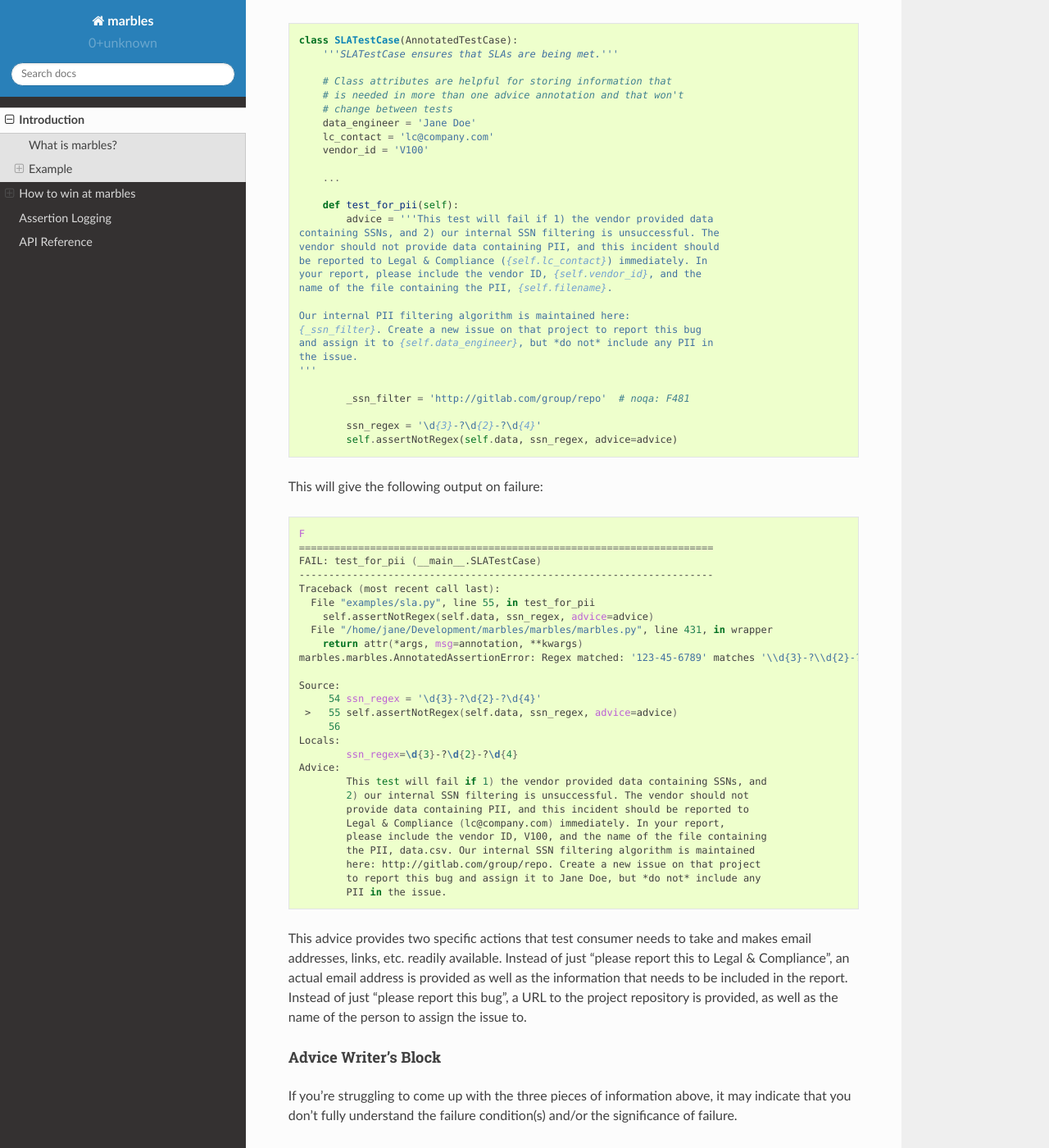
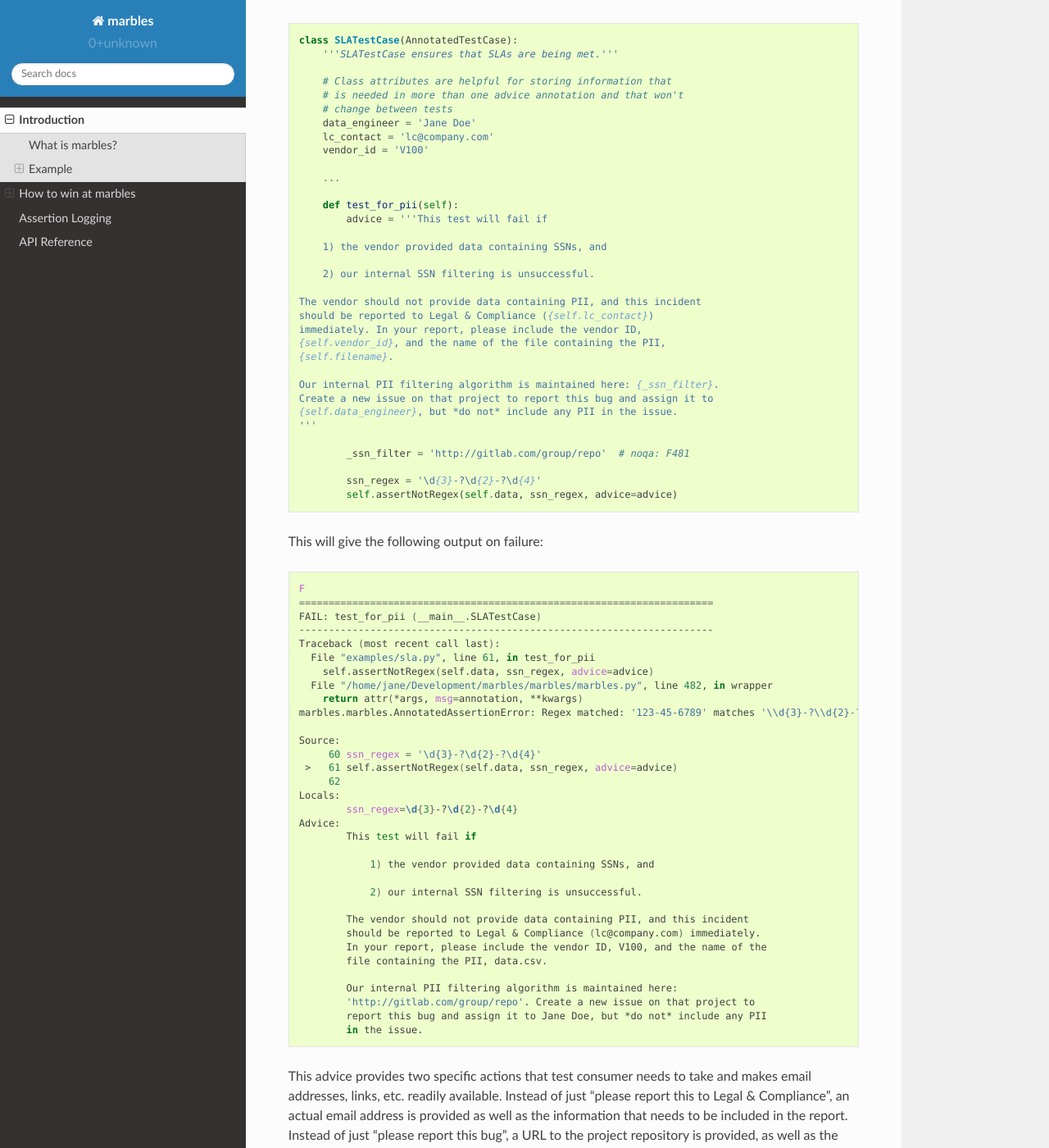
Before and after one commit to twosigma/marbles, a Sphinx documentation site: the page built from docs/winning.rst, in a window 1280 px wide and 1400 px high, scrolled down 4725 px. Shown: the whole window at 82% size. Built offline with Sphinx 7.4.7 and the Read the Docs theme 2.0.0, drawn with Linux system fonts in a browser that asks for light colours; some of the changed text lies outside the part shown.

Commit message:
Documentation fixes

```diff
--- a/docs/winning.rst
+++ b/docs/winning.rst
@@ -185,17 +185,21 @@ What does good advice look like? Let's expand on the advice in the SLA example a
         ...
 
         def test_for_pii(self):
-            advice = '''This test will fail if 1) the vendor provided data
-    containing SSNs, and 2) our internal SSN filtering is unsuccessful. The
-    vendor should not provide data containing PII, and this incident should
-    be reported to Legal & Compliance ({self.lc_contact}) immediately. In
-    your report, please include the vendor ID, {self.vendor_id}, and the
-    name of the file containing the PII, {self.filename}.
+            advice = '''This test will fail if
 
-    Our internal PII filtering algorithm is maintained here:
-    {_ssn_filter}. Create a new issue on that project to report this bug
-    and assign it to {self.data_engineer}, but *do not* include any PII in
-    the issue.
+        1) the vendor provided data containing SSNs, and
+
+        2) our internal SSN filtering is unsuccessful.
+
+    The vendor should not provide data containing PII, and this incident
+    should be reported to Legal & Compliance ({self.lc_contact})
+    immediately. In your report, please include the vendor ID,
+    {self.vendor_id}, and the name of the file containing the PII,
+    {self.filename}.
+
+    Our internal PII filtering algorithm is maintained here: {_ssn_filter}.
+    Create a new issue on that project to report this bug and assign it to
+    {self.data_engineer}, but *do not* include any PII in the issue.
     '''
 
             _ssn_filter = 'http://gitlab.com/group/repo'  # noqa: F481
@@ -212,28 +216,34 @@ This will give the following output on failure:
     FAIL: test_for_pii (__main__.SLATestCase)
     ----------------------------------------------------------------------
     Traceback (most recent call last):
-      File "examples/sla.py", line 55, in test_for_pii
+      File "examples/sla.py", line 61, in test_for_pii
         self.assertNotRegex(self.data, ssn_regex, advice=advice)
-      File "/home/jane/Development/marbles/marbles/marbles.py", line 431, in wrapper
+      File "/home/jane/Development/marbles/marbles/marbles.py", line 482, in wrapper
         return attr(*args, msg=annotation, **kwargs)
     marbles.marbles.AnnotatedAssertionError: Regex matched: '123-45-6789' matches '\\d{3}-?\\d{2}-?\\d{4}' in '12345,2017-01-01,iPhone 7,649.00,123-45-6789'
 
     Source:
-         54 ssn_regex = '\d{3}-?\d{2}-?\d{4}'
-     >   55 self.assertNotRegex(self.data, ssn_regex, advice=advice)
-         56
+         60 ssn_regex = '\d{3}-?\d{2}-?\d{4}'
+     >   61 self.assertNotRegex(self.data, ssn_regex, advice=advice)
+         62
     Locals:
             ssn_regex=\d{3}-?\d{2}-?\d{4}
     Advice:
-            This test will fail if 1) the vendor provided data containing SSNs, and
-            2) our internal SSN filtering is unsuccessful. The vendor should not
-            provide data containing PII, and this incident should be reported to
-            Legal & Compliance (lc@company.com) immediately. In your report,
-            please include the vendor ID, V100, and the name of the file containing
-            the PII, data.csv. Our internal SSN filtering algorithm is maintained
-            here: http://gitlab.com/group/repo. Create a new issue on that project
-            to report this bug and assign it to Jane Doe, but *do not* include any
-            PII in the issue.
+            This test will fail if
+
+                1) the vendor provided data containing SSNs, and
+
+                2) our internal SSN filtering is unsuccessful.
+
+            The vendor should not provide data containing PII, and this incident
+            should be reported to Legal & Compliance (lc@company.com) immediately.
+            In your report, please include the vendor ID, V100, and the name of the
+            file containing the PII, data.csv.
+
+            Our internal PII filtering algorithm is maintained here:
+            'http://gitlab.com/group/repo'. Create a new issue on that project to
+            report this bug and assign it to Jane Doe, but *do not* include any PII
+            in the issue.
 
 This advice provides two specific actions that test consumer needs to take and makes email addresses, links, etc. readily available. Instead of just "please report this to Legal & Compliance", an actual email address is provided as well as the information that needs to be included in the report. Instead of just "please report this bug", a URL to the project repository is provided, as well as the name of the person to assign the issue to.
 
```
Also changed, not shown: other parts of docs/winning.rst (+1 -1 lines).
